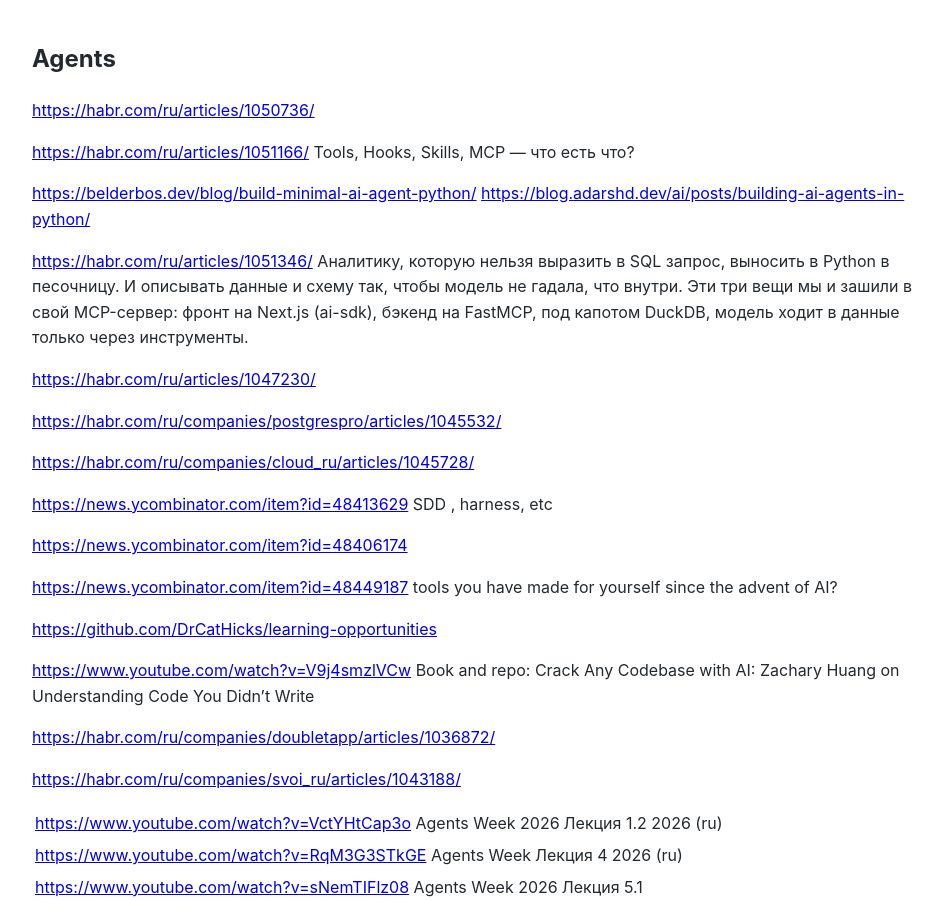
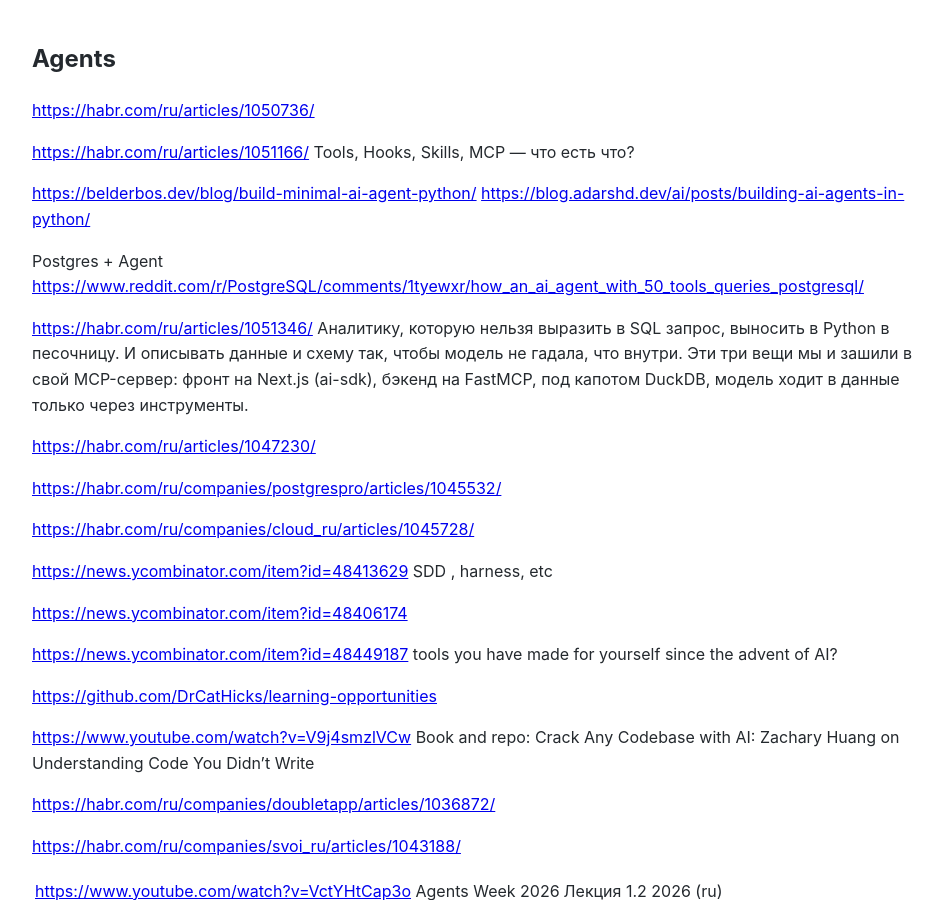
Before and after one commit to Michael-Lubinsky/michael-lubinsky.github.com, a Jekyll site: the page built from ml/agent.md, in a window 1280 px wide and 900 px high. Shown: the whole window, without its empty margins (158-1100 px from the left). Built offline with Jekyll 4.4.1, drawn with Linux system fonts in a browser that asks for light colours; our own code applies the rules of GitHub Pages for plain Markdown files.

Commit message:
Update agent.md

```diff
--- a/ml/agent.md
+++ b/ml/agent.md
@@ -6,6 +6,9 @@
 
 <https://belderbos.dev/blog/build-minimal-ai-agent-python/>
 <https://blog.adarshd.dev/ai/posts/building-ai-agents-in-python/>
+
+Postgres + Agent
+<https://www.reddit.com/r/PostgreSQL/comments/1tyewxr/how_an_ai_agent_with_50_tools_queries_postgresql/>
 
 <https://habr.com/ru/articles/1051346/>  Аналитику, которую нельзя выразить в SQL запрос, выносить в Python в песочницу. И описывать данные и схему так, чтобы модель не гадала, что внутри. Эти три вещи мы и зашили в свой MCP-сервер: фронт на Next.js (ai-sdk), бэкенд на FastMCP, под капотом DuckDB, модель ходит в данные только через инструменты.
 
```
